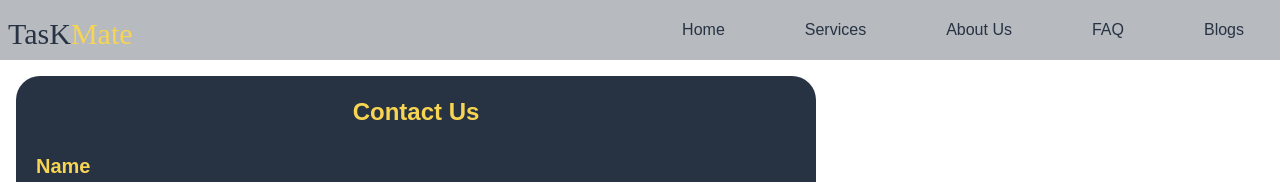
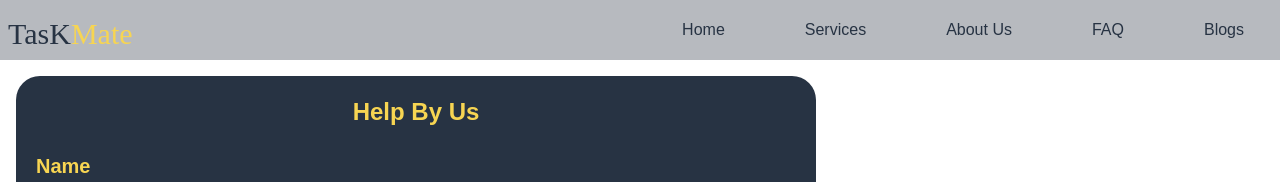
Before and after one commit to shreyathummar71/TaskMate_Frontend, a React (Vite) app: page /custHelpByUs in a window 1280 px wide. Shown: the top 182 px of the page. Built offline with nearby package versions, Linux system fonts and the light colour scheme; a web font is replaced by a local one.

Commit message:
no changes

```diff
--- a/src/components/customer/CustHelpByUs.jsx
+++ b/src/components/customer/CustHelpByUs.jsx
@@ -50,7 +50,7 @@ const CustHelpByUs = () => {
     <div className="md:w-3/5 p-4" style={{ width: "65%" }}>
       <section className="form-fields space-y-6 bg-primary rounded-3xl p-5 text-primary">
         <div className="text-xl font-normal mb-4 font-primary text-secondary">
-          <h2 className="text-2xl font-bold mb-6 text-center">Contact Us</h2>
+          <h2 className="text-2xl font-bold mb-6 text-center">Help By Us</h2>
           <form onSubmit={handleSubmit} className="space-y-4">
             <div>
               <label
@@ -71,7 +71,7 @@ const CustHelpByUs = () => {
             </div>
             <div>
               <label
-                htmlFor="email"
+                name="email"
                 className="font-semibold pr-4 py-2 font-primary"
               >
                 Email
```
